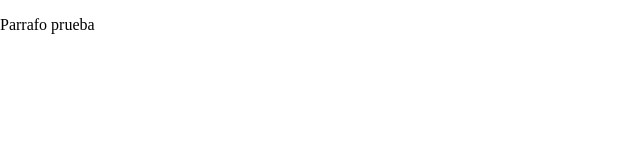
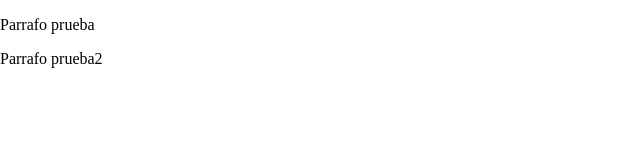
Before and after one commit to 4th3/Defend-Alcatraz, a plain HTML site: page index.html in a window 1280 px wide. Shown: the full height of the page, 0-640 px from the left. Drawn offline with Linux system fonts and the light colour scheme; files that its build step writes are made by us from their sources.

Commit message:
prueba index.html

```diff
--- a/index.html
+++ b/index.html
@@ -14,6 +14,7 @@
 
 <body>
     <p>Parrafo prueba</p>
+        <p>Parrafo prueba2</p>
 </body>
 
 </html>
```
